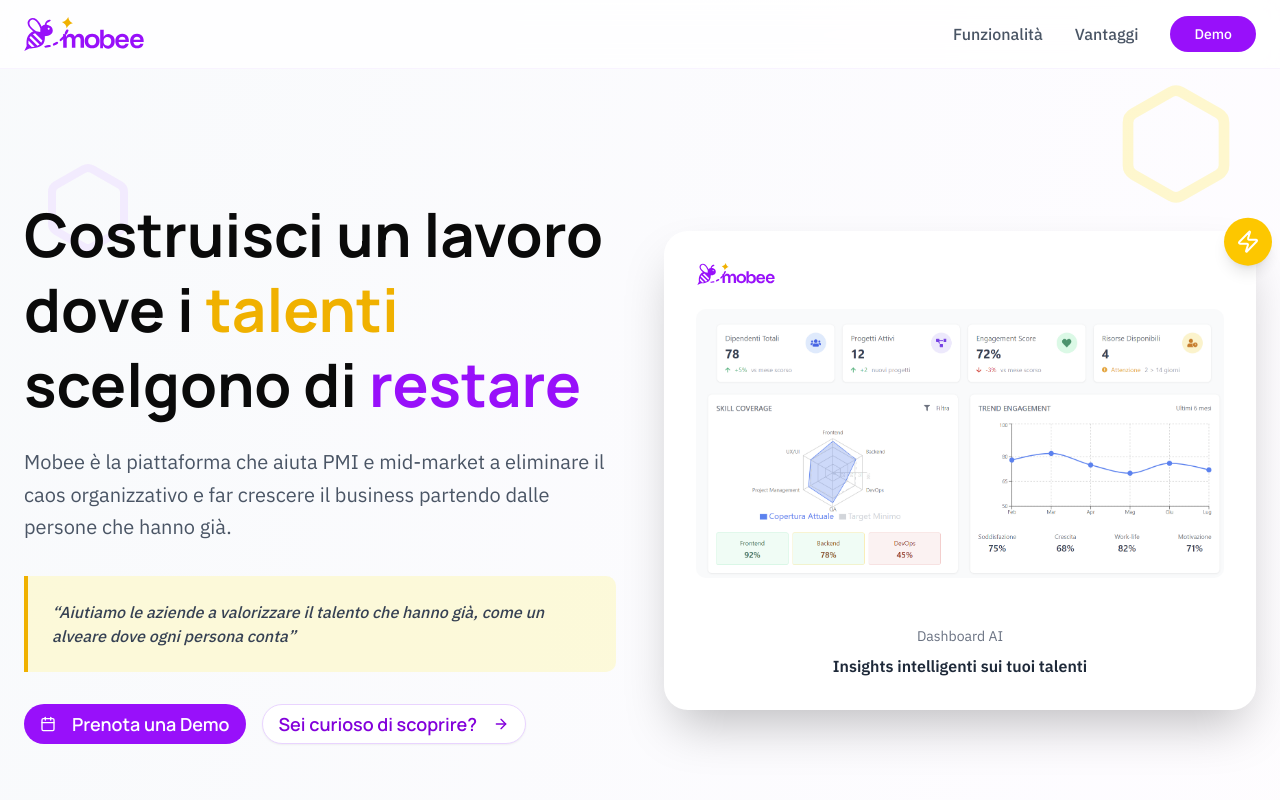
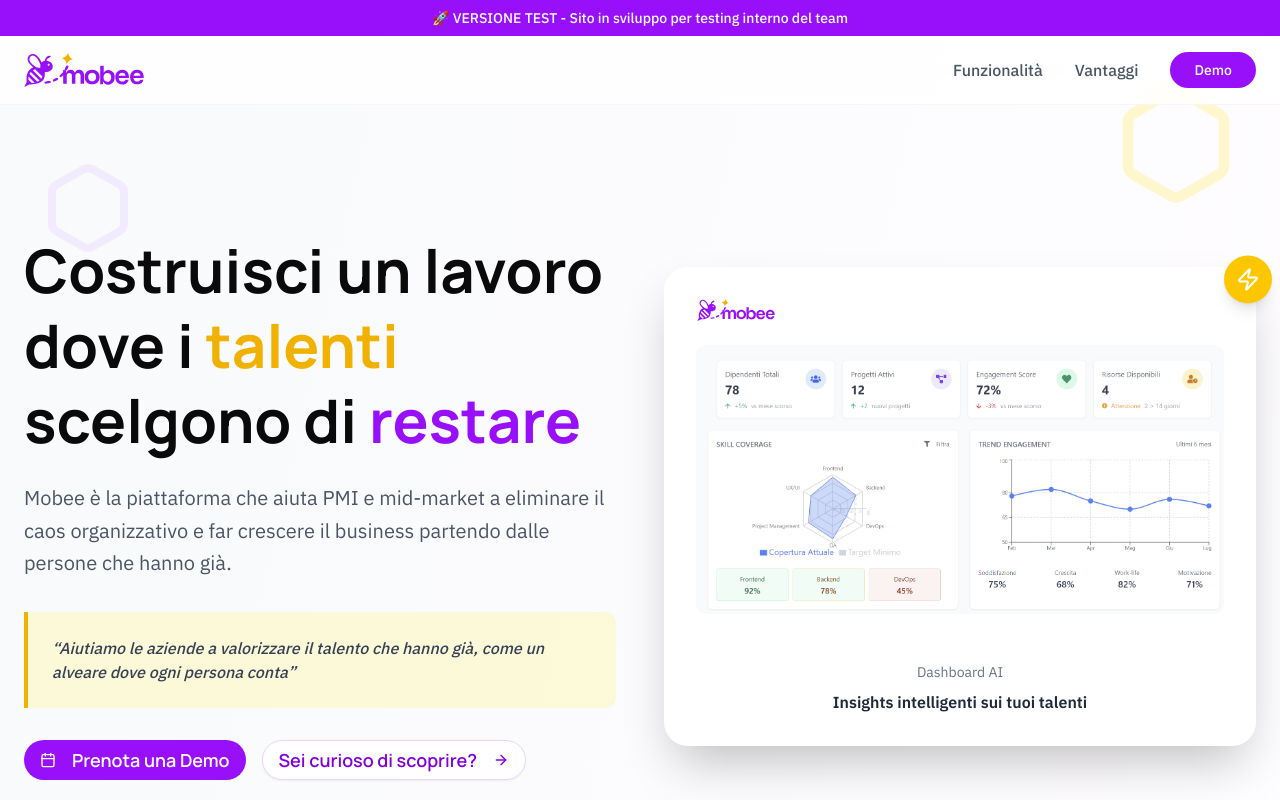
Before and after one commit to ElisaGiurelli/landing_page_mobee, a Next.js app in the folder mobee-landing/: page / in a window 1280 px wide. Shown: the top 800 px of the page. Built offline with nearby package versions, Linux system fonts and the light colour scheme.

Commit message:
Add testing banner and version info for deployment

```diff
--- a/mobee-landing/src/components/landing-page.tsx
+++ b/mobee-landing/src/components/landing-page.tsx
@@ -51,6 +51,11 @@
 
   return (
     <div className="min-h-screen bg-gradient-to-br from-slate-50 via-purple-50/30 to-yellow-50/20 overflow-x-hidden">
+      {/* Testing Banner */}
+      <div className="bg-purple-600 text-white text-center py-2 text-sm font-medium relative z-50">
+        🚀 VERSIONE TEST - Sito in sviluppo per testing interno del team
+      </div>
+
       <DecorativeHexagons />
 
       {/* Header */}
@@ -388,6 +393,7 @@
             <div className="flex flex-col md:flex-row justify-between items-center gap-4">
               <p className="font-body text-gray-400">
                 © 2025 Mobee. Tutti i diritti riservati.
+                <span className="ml-4 text-xs opacity-70">v0.1.0-test</span>
               </p>
               <div className="flex gap-6 text-gray-400">
                 <a
```
